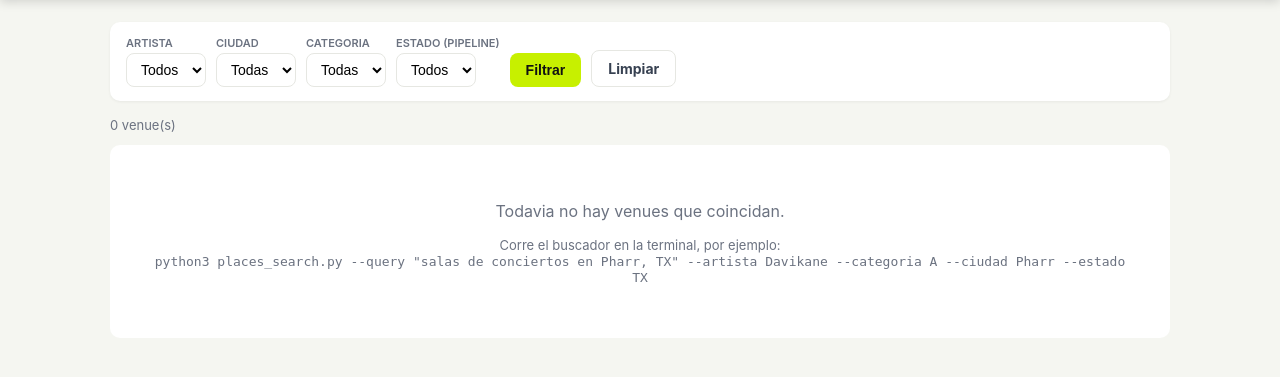
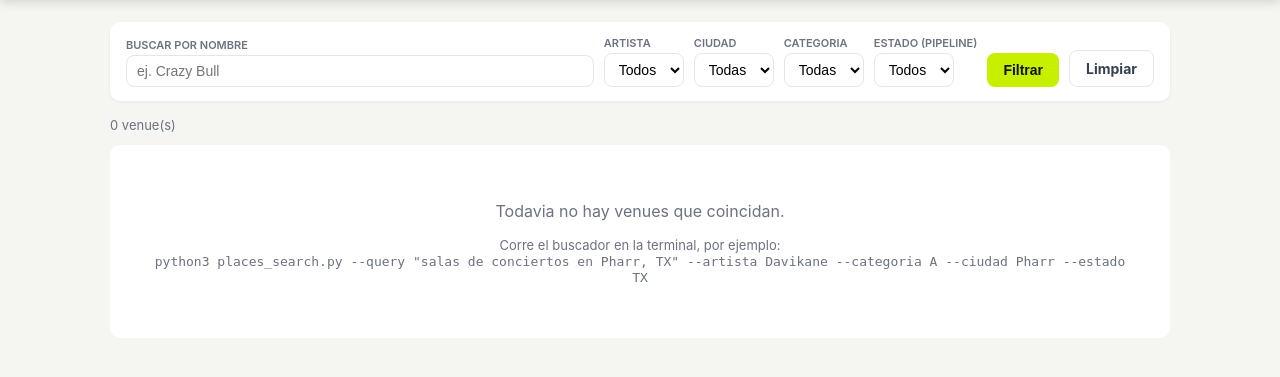
Before and after one commit to bragicompany/bragicrm, a Flask app: page /venues in a window 1280 px wide. Shown: the part 49-426 px from the top of the page. Run offline with Flask 3, Linux system fonts and the light colour scheme; data that the repository does not hold is empty.

Commit message:
UI: lista de venues más amigable (buscador + artista con color + email)
- database.listar_venues: nuevo filtro 'buscar' por nombre.
- lista: caja de búsqueda por nombre, artista como chip de color
  (Dani rosa / Davikane azul) y columna indicadora de email (✓/—).

Co-Authored-By: Claude Opus 4.8 <noreply@anthropic.com>

```diff
--- a/app.py
+++ b/app.py
@@ -98,12 +98,14 @@ def lista():
     artista = request.args.get("artista") or None
     estado_pipeline = request.args.get("estado_pipeline") or None
     categoria = request.args.get("categoria") or None
+    buscar = request.args.get("q") or None
 
     venues = database.listar_venues(
         ciudad=ciudad,
         artista=artista,
         estado_pipeline=estado_pipeline,
         categoria=categoria,
+        buscar=buscar,
     )
 
     # Opciones para los menus de filtro (valores que existen en la base).
@@ -118,6 +120,7 @@ def lista():
         "artista": artista or "",
         "estado_pipeline": estado_pipeline or "",
         "categoria": categoria or "",
+        "q": buscar or "",
     }
 
     return render_template("lista.html", venues=venues, filtros=filtros, seleccion=seleccion)
--- a/database.py
+++ b/database.py
@@ -214,8 +214,9 @@ def guardar_venue(datos):
     return nuevo
 
 
-def listar_venues(ciudad=None, artista=None, estado_pipeline=None, categoria=None):
-    """Devuelve los venues, con filtros opcionales. Ordenados por fecha de creacion (mas nuevos primero)."""
+def listar_venues(ciudad=None, artista=None, estado_pipeline=None, categoria=None, buscar=None):
+    """Devuelve los venues, con filtros opcionales. Ordenados por fecha de creacion (mas nuevos primero).
+    'buscar' filtra por nombre (texto parcial)."""
     consulta = "SELECT * FROM venues WHERE 1=1"
     params = []
     if ciudad:
@@ -230,6 +231,9 @@ def listar_venues(ciudad=None, artista=None, estado_pipeline=None, categoria=Non
     if categoria:
         consulta += " AND categoria = ?"
         params.append(categoria)
+    if buscar:
+        consulta += " AND nombre LIKE ?"
+        params.append(f"%{buscar}%")
     consulta += " ORDER BY created_at DESC"
 
     conn = conectar()
--- a/templates/base.html
+++ b/templates/base.html
@@ -42,6 +42,8 @@
     .chip { display:inline-block; padding:2px 9px; border-radius:999px; font-size:12px; font-weight:700; }
     .chip.cat-A { background:#eef9c8; color:#5a6b00; }
     .chip.cat-B { background:#fef3c7; color:#92400e; }
+    .chip.art-Dani { background:#fce7f3; color:#9d174d; }
+    .chip.art-Davikane { background:#dbeafe; color:#1e40af; }
     .chip.estado { background:#eef2f7; color:#374151; }
     .chip.est-nuevo { background:#f1f5f9; color:#475569; }
     .chip.est-calificado { background:#e6f7ee; color:#0a7d40; }
--- a/templates/lista.html
+++ b/templates/lista.html
@@ -3,6 +3,11 @@
 {% block contenido %}
 
   <form class="filtros" method="get" action="{{ url_for('lista') }}">
+    <div style="flex:1;min-width:180px">
+      <label>Buscar por nombre</label>
+      <input type="text" name="q" value="{{ seleccion.q }}" placeholder="ej. Crazy Bull"
+             style="width:100%;padding:7px 10px;border:1px solid var(--linea);border-radius:8px;font-size:14px">
+    </div>
     <div>
       <label>Artista</label>
       <select name="artista" onchange="this.form.submit()">
@@ -53,6 +58,7 @@
           <th>Ciudad</th>
           <th>Cat.</th>
           <th>Artista</th>
+          <th>Email</th>
           <th>Telefono</th>
           <th>Google</th>
           <th>Estado</th>
@@ -64,7 +70,8 @@
             <td><a class="fila" href="/venue/{{ v.id }}">{{ v.nombre }}</a></td>
             <td>{{ v.ciudad or "—" }}{% if v.estado %}, {{ v.estado }}{% endif %}</td>
             <td>{% if v.categoria %}<span class="chip cat-{{ v.categoria }}">{{ v.categoria }}</span>{% else %}—{% endif %}</td>
-            <td>{{ v.artista or "—" }}</td>
+            <td>{% if v.artista %}<span class="chip art-{{ v.artista }}">{{ v.artista }}</span>{% else %}—{% endif %}</td>
+            <td>{% if v.email %}<span title="{{ v.email }}" style="color:#0a7d40;font-weight:700">✓</span>{% else %}<span style="color:#cbd5e1">—</span>{% endif %}</td>
             <td>{{ v.telefono or "—" }}</td>
             <td>
               {% set g = enlace_google(v.place_id, v.nombre) %}
```
